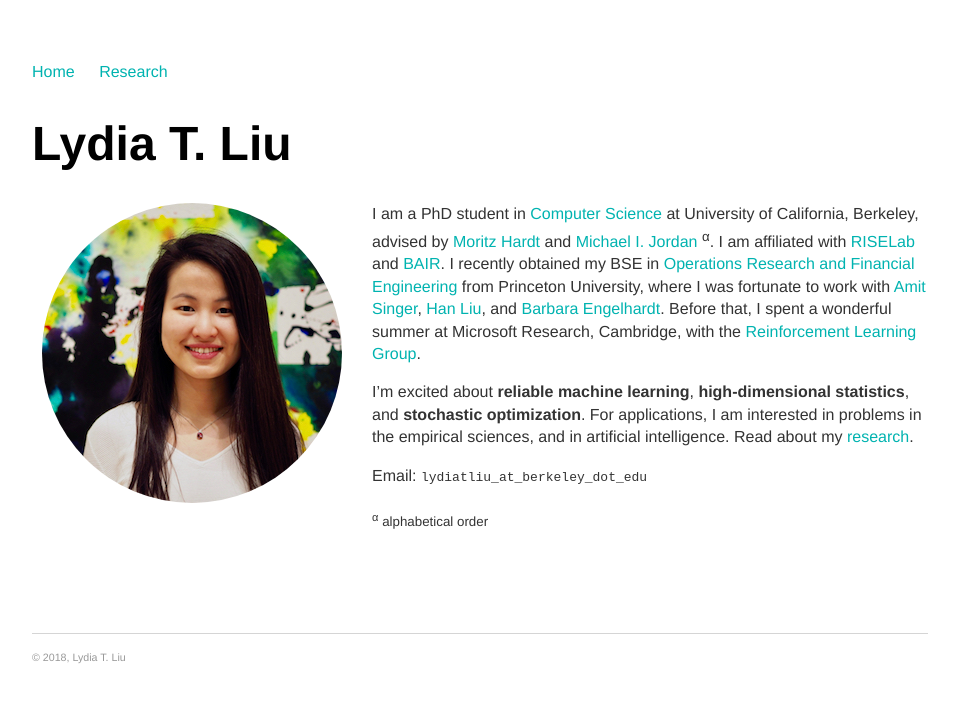
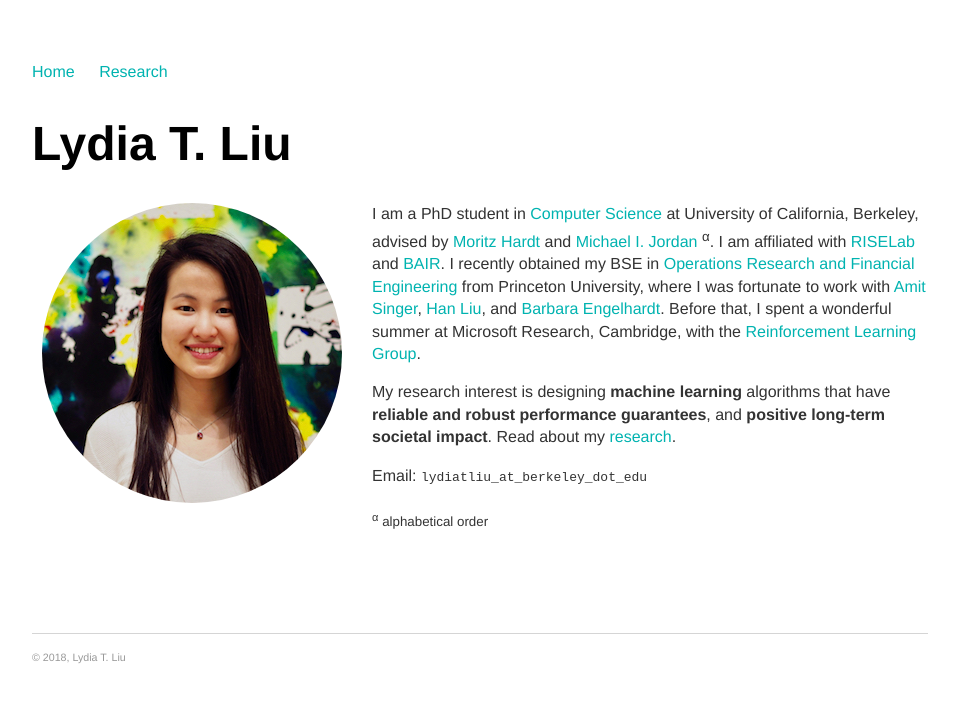
Before and after one commit to serenalwang/serenalwang.github.io, a Jekyll site: the page built from index.md, in a window 1280 px wide. Shown: the top 702 px of the page, without its empty margins (160-1119 px from the left). Built offline with Jekyll 4.4.1, drawn with Linux system fonts in a browser that asks for light colours.

Commit message:
Update index.md

```diff
--- a/index.md
+++ b/index.md
@@ -11,7 +11,7 @@ title: Lydia T. Liu
 I am a PhD student in [Computer Science](https://eecs.berkeley.edu/) at University of California, Berkeley, advised by [Moritz Hardt](http://www.moritzhardt.com/) and [Michael I. Jordan](https://people.eecs.berkeley.edu/~jordan/) <sup>&alpha;</sup>. I am affiliated with [RISELab](http://rise.cs.berkeley.edu/) and [BAIR](http://bair.berkeley.edu/).
 I recently obtained my BSE in [Operations Research and Financial Engineering](https://orfe.princeton.edu/) from Princeton University, where I was fortunate to work with [Amit Singer](https://web.math.princeton.edu/~amits/), [Han Liu](https://www.princeton.edu/~hanliu/), and [Barbara Engelhardt](https://www.cs.princeton.edu/~bee/). Before that, I spent a wonderful summer at Microsoft Research, Cambridge, with the [Reinforcement Learning Group](https://www.microsoft.com/en-us/research/group/reinforcement-learning-group/).
 
-I'm excited about __reliable machine learning__, __high-dimensional statistics__, and __stochastic optimization__. For applications, I am interested in problems in the empirical sciences, and in artificial intelligence. Read about my [research](/projects).
+My research interest is designing **machine learning** algorithms that have **reliable and robust performance guarantees**, and **positive long-term societal impact**. Read about my [research](/projects).
 
 Email: `lydiatliu_at_berkeley_dot_edu`
 
```
